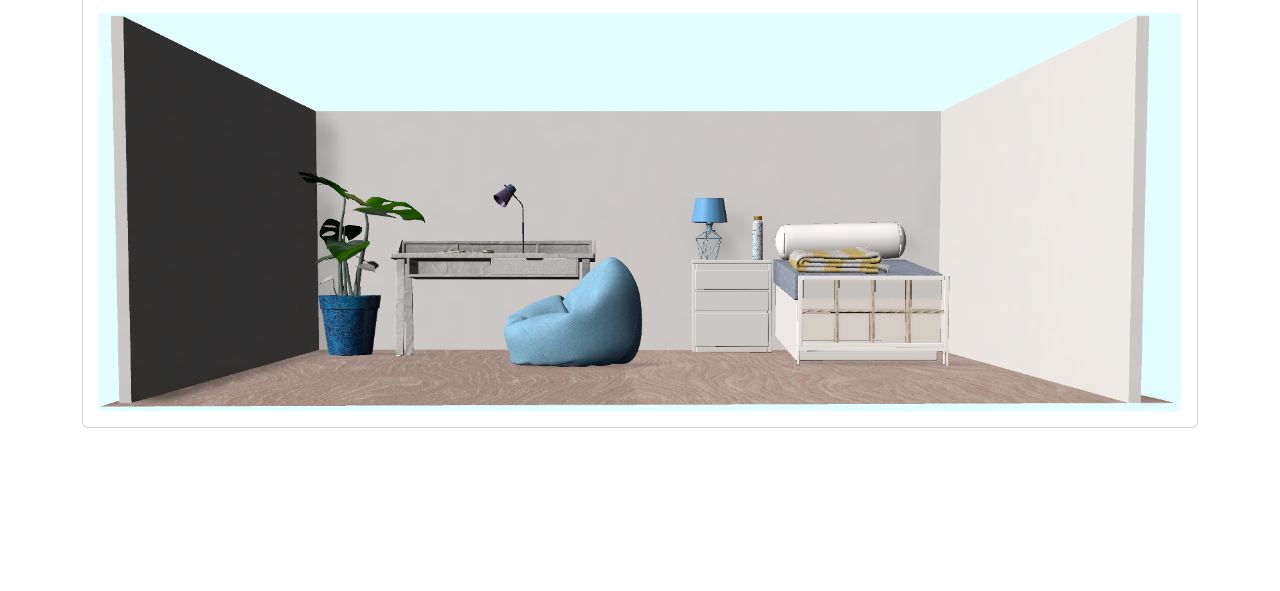
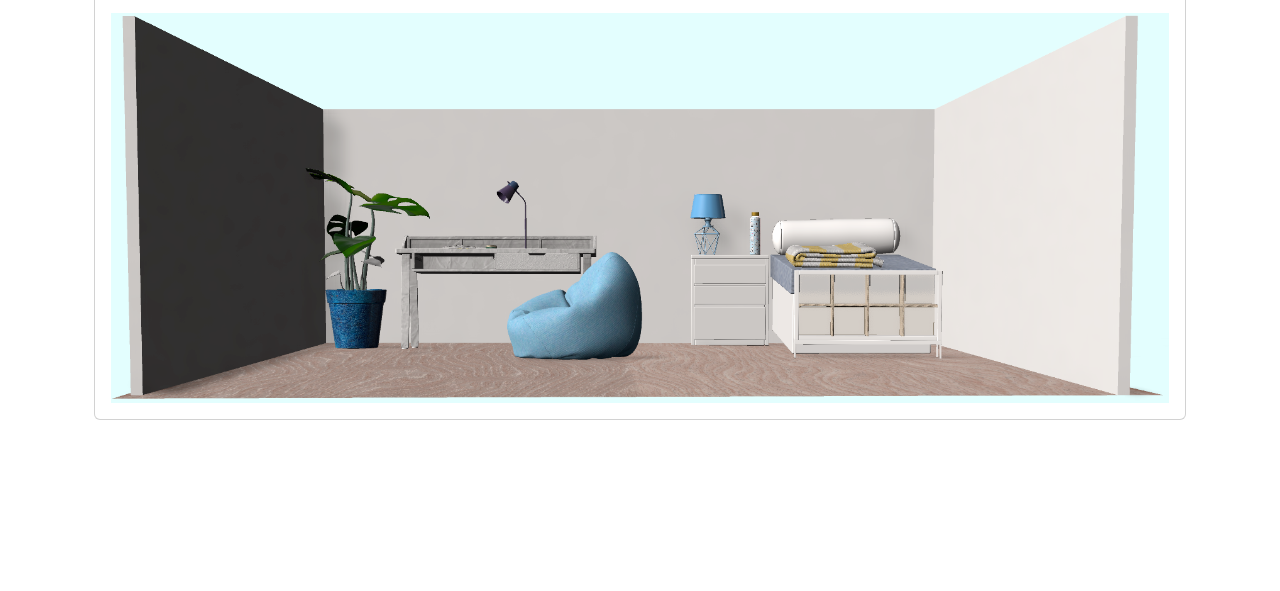
Before and after one commit to naaz-brar/DT-Room-Design, a plain HTML site: page my-bedroom-design.html in a window 1280 px wide. Shown: the part 209-800 px from the top of the page. Drawn offline with nearby package versions, Linux system fonts and the light colour scheme.

Commit message:
fixed container

```diff
--- a/my-bedroom-design.html
+++ b/my-bedroom-design.html
@@ -9,6 +9,9 @@
 
 </head>
 <body>
+
+<div class="container">
+
 <nav class="navbar navbar-expand-lg bg-body-tertiary">
     <div class="container-fluid">
         <button class="navbar-toggler" type="button" data-bs-toggle="collapse" data-bs-target="#navbarSupportedContent" aria-controls="navbarSupportedContent" aria-expanded="false" aria-label="Toggle navigation">
```
Also changed, not shown: about-me.html (+2 -0 lines), design-choices.html (+2 -0 lines).
